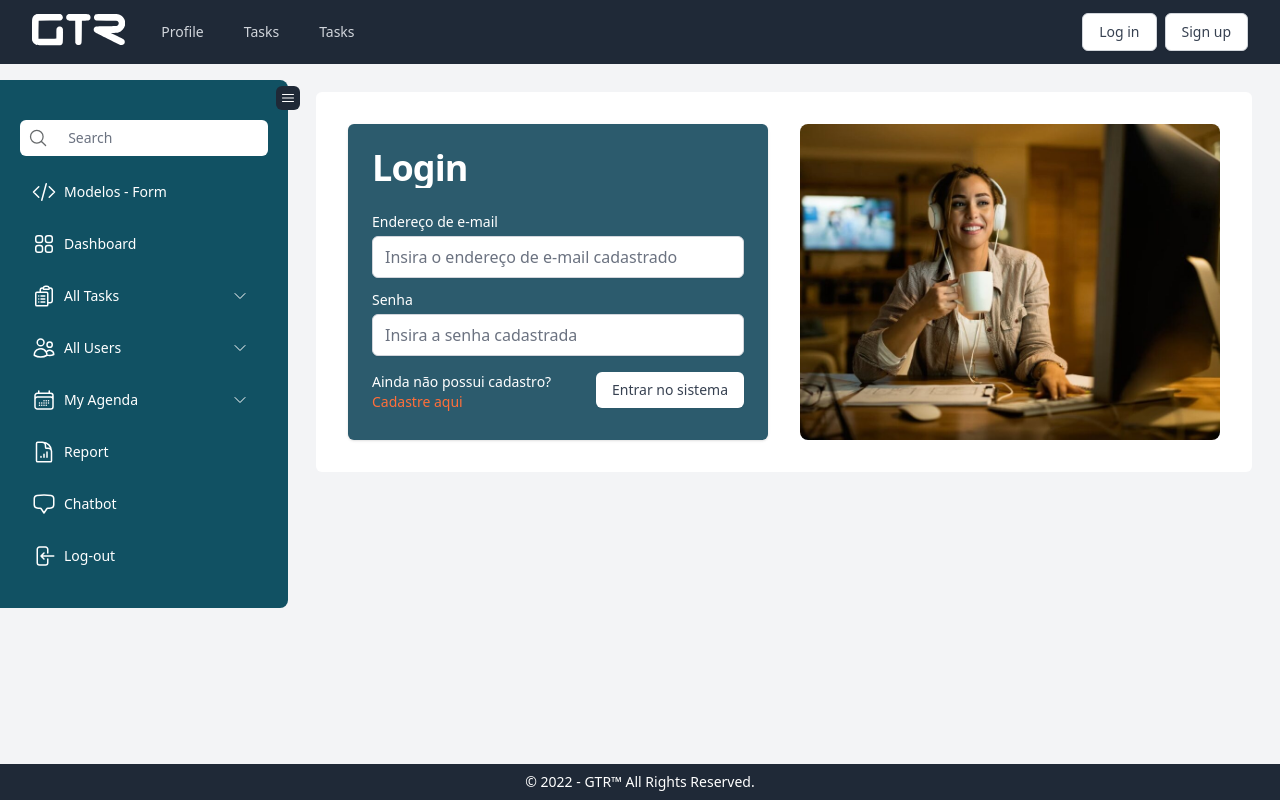
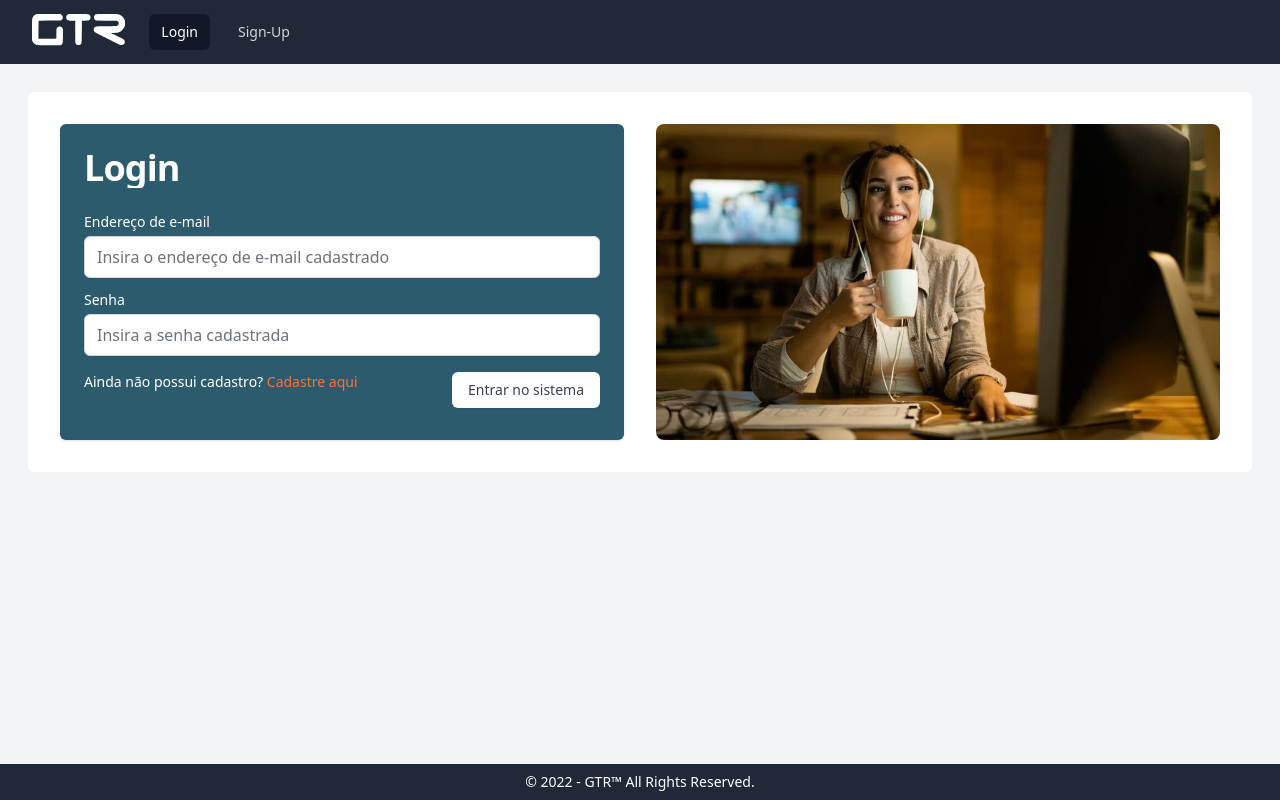
Before and after one commit to DemetriusJayme/GTR_FRONT, a React (Create React App) app: page /login in a window 1280 px wide. Built offline with nearby package versions, Linux system fonts and the light colour scheme.

Commit message:
implement: logged user restrictions

```diff
--- a/src/components/structure/NavBar.js
+++ b/src/components/structure/NavBar.js
@@ -6,21 +6,22 @@ import { Disclosure, Menu, Transition } from "@headlessui/react";
 import { Bars3Icon, BellIcon, XMarkIcon } from "@heroicons/react/24/outline";
 
 function NavBar() {
-  const { loggedInUser } = useContext(AuthContext);
+  const { loggedInUser, setLoggedInUser } = useContext(AuthContext);
 
   const navigation = [
     { name: "Login", to: "/login" },
     { name: "Sign-Up", to: "/sign-up" },
-    { name: "Model-form", to: "/model-form" },
+    // { name: "Model-form", to: "/model-form" },
   ];
-  const navigationLogged = [
-    { name: "Profile", to: "/profile" },
-    { name: "Tasks", to: "/tasks" },
-    { name: "Tasks", to: "/notification" },
-  ];
+  // const navigationLogged = [
+  //   { name: "Profile", to: "/profile" },
+  //   { name: "Tasks", to: "/tasks" },
+  //   { name: "Tasks", to: "/notification" },
+  // ];
 
   function handleLogout() {
-    console.log("unimplemented!");
+    localStorage.clear();
+    setLoggedInUser(null);
   }
 
   function classNames(...classes) {
@@ -77,8 +78,8 @@ function NavBar() {
                   </Link>
                   <div className="hidden sm:ml-6 sm:block">
                     <div className="flex space-x-4">
-                      {[navigationLogged, navigation][+!!loggedInUser].map(
-                        (item) => (
+                      {!loggedInUser &&
+                        navigation.map((item) => (
                           <NavLink
                             key={item.name + item.to}
                             to={item.to}
@@ -92,21 +93,11 @@ function NavBar() {
                             }>
                             {item.name}
                           </NavLink>
-                        )
-                      )}
+                        ))}
                     </div>
                   </div>
                 </div>
-                {!loggedInUser && (
-                  <div className="absolute inset-y-0 right-0 flex items-center pr-2 sm:static sm:inset-auto sm:ml-6 sm:pr-0">
-                    <Link to="/login" className="btn mr-2">
-                      Log in
-                    </Link>
-                    <Link to="/signup" className="btn">
-                      Sign up
-                    </Link>
-                  </div>
-                )}
+
                 {loggedInUser && (
                   <div className="absolute inset-y-0 right-0 flex items-center pr-2 sm:static sm:inset-auto sm:ml-6 sm:pr-0">
                     <button
--- a/src/components/structure/SideBar.js
+++ b/src/components/structure/SideBar.js
@@ -1,5 +1,6 @@
 import { NavLink } from "react-router-dom";
-import { useState } from "react";
+import { useState, useContext } from "react";
+import { AuthContext } from "../../contexts/authContext";
 
 import {
   Bars3Icon,
@@ -20,8 +21,8 @@ import {
 import SubMenu from "./SubMenu";
 
 function SideBar() {
+  const { loggedInUser, setLoggedInUser } = useContext(AuthContext);
   const [open, setOpen] = useState(true);
-
   const navigation = [
     {
       name: "Modelos - Form",
@@ -93,16 +94,15 @@ function SideBar() {
       icon: ChatBubbleBottomCenterIcon,
       to: "/chatbot",
     },
-    {
-      name: "Log-out",
-      icon: ArrowLeftOnRectangleIcon,
-      to: "/log-out",
-    },
   ];
 
-  function classNames(...classes) {
-    return classes.filter(Boolean).join(" ");
+  function handleLogout() {
+    localStorage.clear();
+    setLoggedInUser(null);
   }
+
+  if (!loggedInUser) return <></>;
+
   return (
     <div className="invisible w-0 md:visible md:w-auto bg-gray-100 mt-4">
       <div
@@ -138,20 +138,19 @@ function SideBar() {
                 <SubMenu item={item} open={open} />
               ) : (
                 <NavLink
-                  key={item.name}
                   to={item.to}
                   className={({ isActive }) =>
-                    classNames(
+                    `text-sm font-medium flex justify-between
+                    ${
                       isActive
                         ? "bg-dark-blue text-white hover:bg-dark-grey"
-                        : "text-white hover:bg-orange",
-                      ` text-sm font-medium flex justify-between
-                ${
-                  open
-                    ? "px-3 py-2 items-center rounded-md mb-3 inline-flex"
-                    : "mb-3 h-10 rounded-md "
-                }`
-                    )
+                        : "text-white hover:bg-orange"
+                    }
+                      ${
+                        open
+                          ? "px-3 py-2 items-center rounded-md mb-3 inline-flex"
+                          : "mb-3 h-10 rounded-md"
+                      }`
                   }>
                   <div className="flex items-center">
                     <item.icon
@@ -165,6 +164,24 @@ function SideBar() {
               )}
             </div>
           ))}
+          <div className="inline-flex flex-col w-full">
+            <span
+              className={`text-sm font-medium flex justify-between text-white hover:bg-orange cursor-pointer ${
+                open
+                  ? "px-3 py-2 items-center rounded-md mb-3 inline-flex"
+                  : "mb-3 h-10 rounded-md"
+              }`}
+              onClick={handleLogout}>
+              <div className="flex items-center">
+                <ArrowLeftOnRectangleIcon
+                  className={`h-6 w-6 mr-2 ${!open && "h-10 w-10 m-0 p-2"}`}
+                  aria-hidden="true"
+                />
+
+                <div className={`${!open && "hidden"}`}>Log-out</div>
+              </div>
+            </span>
+          </div>
         </div>
       </div>
     </div>
--- a/src/pages/task/AddTaskPage.js
+++ b/src/pages/task/AddTaskPage.js
@@ -4,9 +4,7 @@ import api from "../../api/api";
 import Tags from "../../components/task/Tags";
 import DropdownMenu from "../../components/task/MembersDropDownMenu";
 
-function AddTaskPage() {
-  const { loggedInUser } = useContext(AuthContext);
-  const [form, setForm] = useState({
+const defautFormValues = {
   description: "",
   name: "",
   deadline: new Date().toISOString().split("T")[0],
@@ -16,7 +14,11 @@ function AddTaskPage() {
   // annex: [],
   members: [],
   tags: [],
-  });
+};
+
+function AddTaskPage() {
+  const { loggedInUser } = useContext(AuthContext);
+  const [form, setForm] = useState(defautFormValues);
 
   function handleChange({ target: { name, value } }) {
     setForm({ ...form, [name]: value });
@@ -29,7 +31,8 @@ function AddTaskPage() {
     async function sendTask() {
       try {
         let response = await api.post("/task/new", form);
-        console.log(response);
+        setForm({ ...defautFormValues });
+        alert(response.msg);
       } catch (error) {
         console.log(error);
       }
@@ -80,7 +83,11 @@ function AddTaskPage() {
           />
           <Tags onChange={handleChange} selected={form.tags} />
           {/* NOT IMPLEMENTED! <Dropzone /> */}
+
+          {loggedInUser.user.role !== "user" && (
             <DropdownMenu onChange={handleChange} />
+          )}
+
           <div className="gap-x-8 flex flex-wrap sm:flex-nowrap items-center">
             <div className="w-full">
               <label htmlFor="deadline">Deadline</label>
```
Lines whose indentation alone changed are shown as unchanged.
